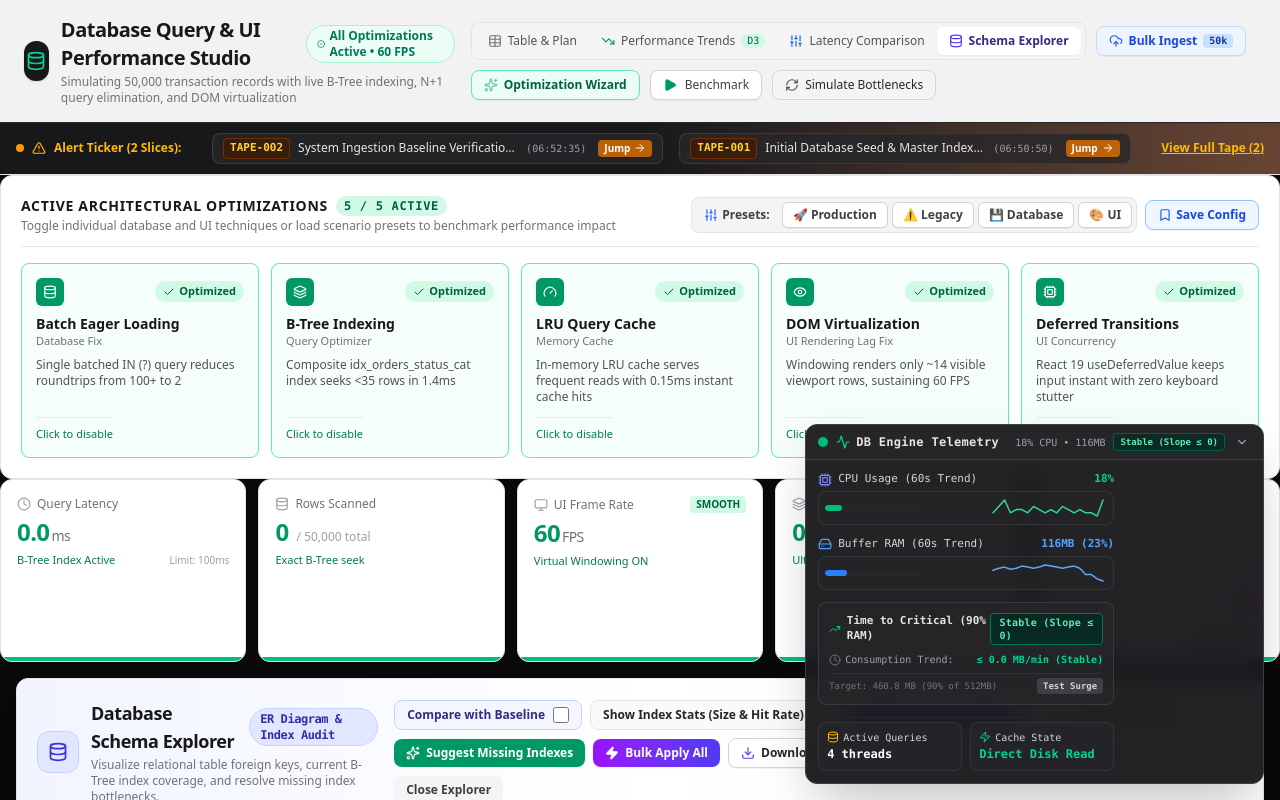
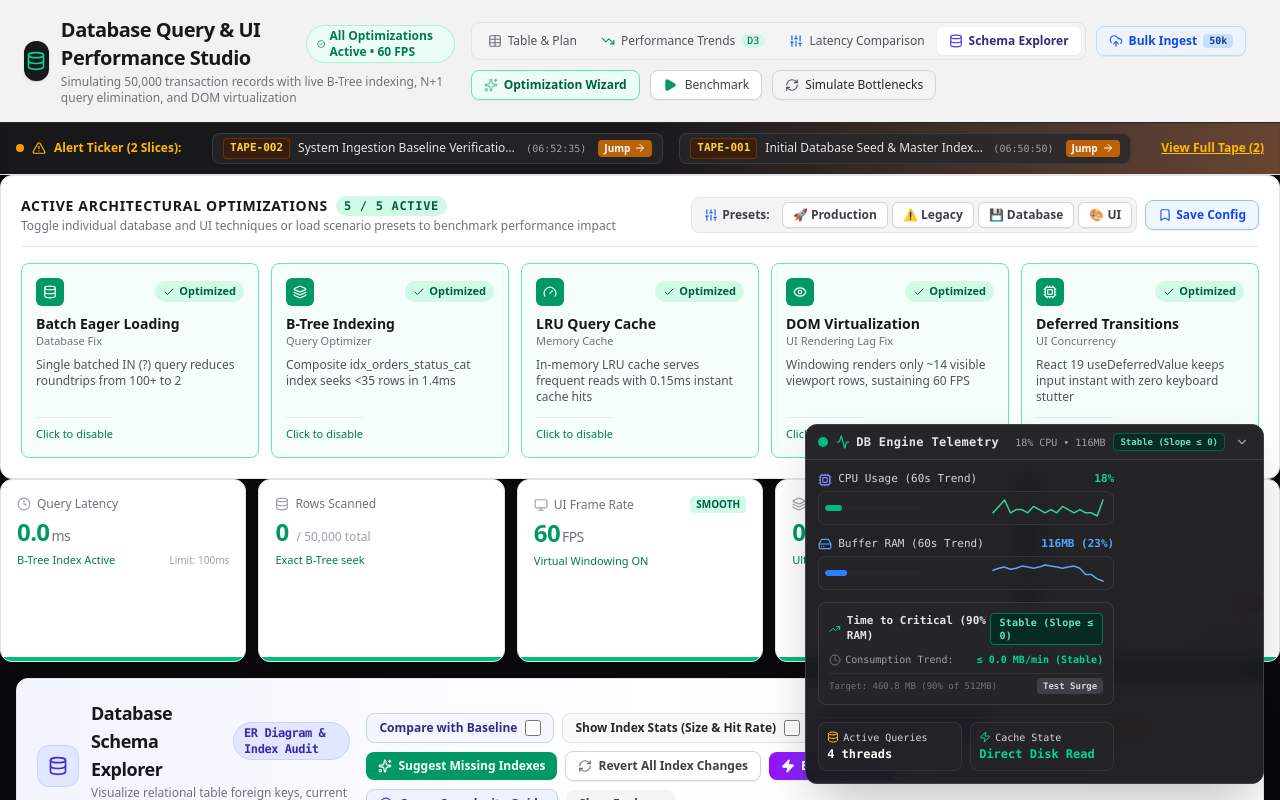
Before and after one commit to m99038765-creator/Database-Query-UI-Performance-Studio, a React (Vite) app: page / in a window 1280 px wide. Both pictures are taken after a click on the button "Schema Explorer". Shown: the top 800 px of the page. Built offline with nearby package versions, Linux system fonts and the light colour scheme.

Commit message:
feat: add index management utilities
Implement handleRevertAllIndexes for state reset and getOptimizationPotential to quantify performance gains for schema analysis.

```diff
--- a/src/components/DatabaseSchemaExplorerView.tsx
+++ b/src/components/DatabaseSchemaExplorerView.tsx
@@ -49,6 +49,12 @@ export const DatabaseSchemaExplorerView: React.FC<DatabaseSchemaExplorerViewProp
       setIsAnalyzingWorkload(false);
       setHasAnalyzedWorkload(true);
     }, 900);
+  };
+
+  const handleRevertAllIndexes = () => {
+    setCreatedCustomIndexes([]);
+    setCreatedCompositeIndexes([]);
+    setConsolidatedIndexes([]);
   };
 
   interface SchemaSnapshot {
@@ -191,6 +197,16 @@ export const DatabaseSchemaExplorerView: React.FC<DatabaseSchemaExplorerViewProp
       return { topQuery: 'Q5: Amount Threshold Filter', reduction: 'O(n) → O(log n) Range Index Scan' };
     }
     return { topQuery: 'Top Queries #1-#5', reduction: 'O(n) → O(log n) Read Optimization' };
+  };
+
+  const getOptimizationPotential = (idxName: string) => {
+    const lower = idxName.toLowerCase();
+    if (lower.includes('primary') || lower.includes('clustered')) return '99.9% Complexity Reduction';
+    if (lower.includes('composite') || lower.includes('status') || lower.includes('category')) return '99.7% Complexity Reduction';
+    if (lower.includes('email') || lower.includes('customer')) return '99.2% Complexity Reduction';
+    if (lower.includes('amount') || lower.includes('price')) return '98.8% Complexity Reduction';
+    if (lower.includes('date') || lower.includes('time')) return '98.5% Complexity Reduction';
+    return '97.5% Complexity Reduction';
   };
 
   const getWhatIfTop5Queries = (indexName: string) => {
@@ -348,6 +364,18 @@ export const DatabaseSchemaExplorerView: React.FC<DatabaseSchemaExplorerViewProp
           >
             <Sparkles className="w-3.5 h-3.5" />
             <span>Suggest Missing Indexes</span>
+          </button>
+
+          <button
+            type="button"
+            id="btn-revert-all-indexes"
+            data-testid="btn-revert-all-indexes"
+            onClick={handleRevertAllIndexes}
+            className="inline-flex items-center gap-1.5 px-3 py-1.5 bg-white hover:bg-zinc-100 border border-zinc-300 text-zinc-700 rounded-lg text-xs font-semibold transition-colors cursor-pointer shadow-xs"
+            title="Immediately restore database schema to default initial state by resetting all custom index flags"
+          >
+            <RefreshCw className="w-3.5 h-3.5 text-zinc-500" />
+            <span>Revert All Index Changes</span>
           </button>
 
           <button
@@ -1070,11 +1098,16 @@ export const DatabaseSchemaExplorerView: React.FC<DatabaseSchemaExplorerViewProp
                         </div>
                       ) : null;
                     })()}
-                    <div className="flex items-center justify-between text-xs font-bold text-zinc-900 mb-1">
+                    <div className="flex flex-col sm:flex-row sm:items-center justify-between gap-1 text-xs font-bold text-zinc-900 mb-1">
                       <span className="font-mono">{idx.name}</span>
-                      <span className={`text-[10px] font-bold px-1.5 py-0.5 rounded ${idx.active ? 'bg-emerald-100 text-emerald-800' : 'bg-zinc-200 text-zinc-600'}`}>
-                        {idx.active ? 'ACTIVE' : 'INACTIVE'}
-                      </span>
+                      <div className="flex items-center gap-1.5">
+                        <span className="bg-indigo-50 text-indigo-700 border border-indigo-200 text-[10px] font-sans px-1.5 py-0.2 rounded font-bold shadow-2xs" title="Calculated Query Complexity Reduction">
+                          ⚡ {getOptimizationPotential(idx.name)}
+                        </span>
+                        <span className={`text-[10px] font-bold px-1.5 py-0.5 rounded ${idx.active ? 'bg-emerald-100 text-emerald-800' : 'bg-zinc-200 text-zinc-600'}`}>
+                          {idx.active ? 'ACTIVE' : 'INACTIVE'}
+                        </span>
+                      </div>
                     </div>
                     <div className="text-[11px] text-zinc-500 font-mono mb-2">
                       Type: {idx.type} • Columns: ({idx.columns.join(', ')})
```
